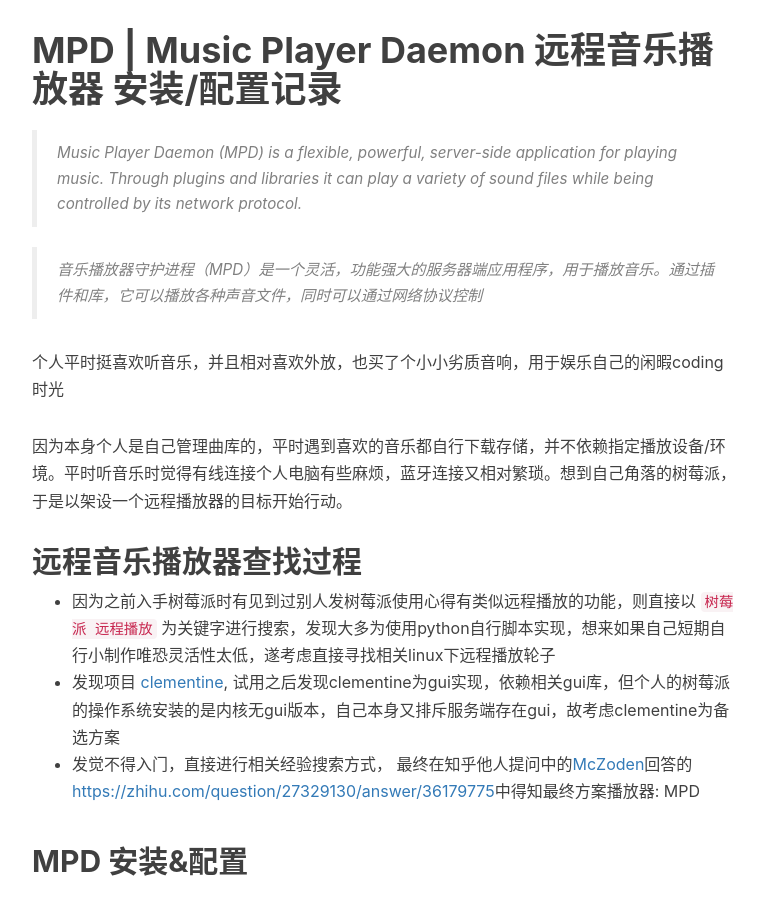
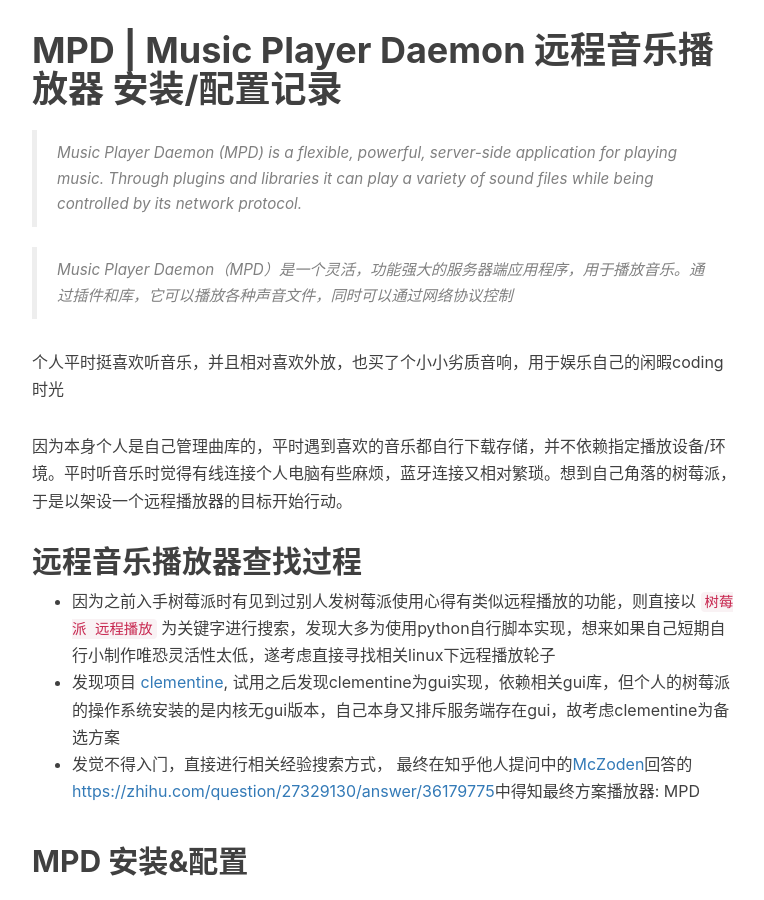
Before and after one commit to imfms/imfms.github.io, a Jekyll site: the page built from _posts/2017-07-04-mpd-install-log.markdown, in a window 1280 px wide and 900 px high, scrolled down 597 px. Shown: the whole window, without its empty margins (233-997 px from the left). Built offline with Jekyll 4.4.1, drawn with Linux system fonts in a browser that asks for light colours; nearby versions of some CDN libraries; comment, search, counter and statistics services are not loaded.

Commit message:
Update 2017-07-04-mpd-install-log.markdown

```diff
--- a/_posts/2017-07-04-mpd-install-log.markdown
+++ b/_posts/2017-07-04-mpd-install-log.markdown
@@ -17,7 +17,7 @@
 
 > Music Player Daemon (MPD) is a flexible, powerful, server-side application for playing music. Through plugins and libraries it can play a variety of sound files while being controlled by its network protocol.
 
-> 音乐播放器守护进程（MPD）是一个灵活，功能强大的服务器端应用程序，用于播放音乐。通过插件和库，它可以播放各种声音文件，同时可以通过网络协议控制
+> Music Player Daemon（MPD）是一个灵活，功能强大的服务器端应用程序，用于播放音乐。通过插件和库，它可以播放各种声音文件，同时可以通过网络协议控制
 
 个人平时挺喜欢听音乐，并且相对喜欢外放，也买了个小小劣质音响，用于娱乐自己的闲暇coding时光
 
```
